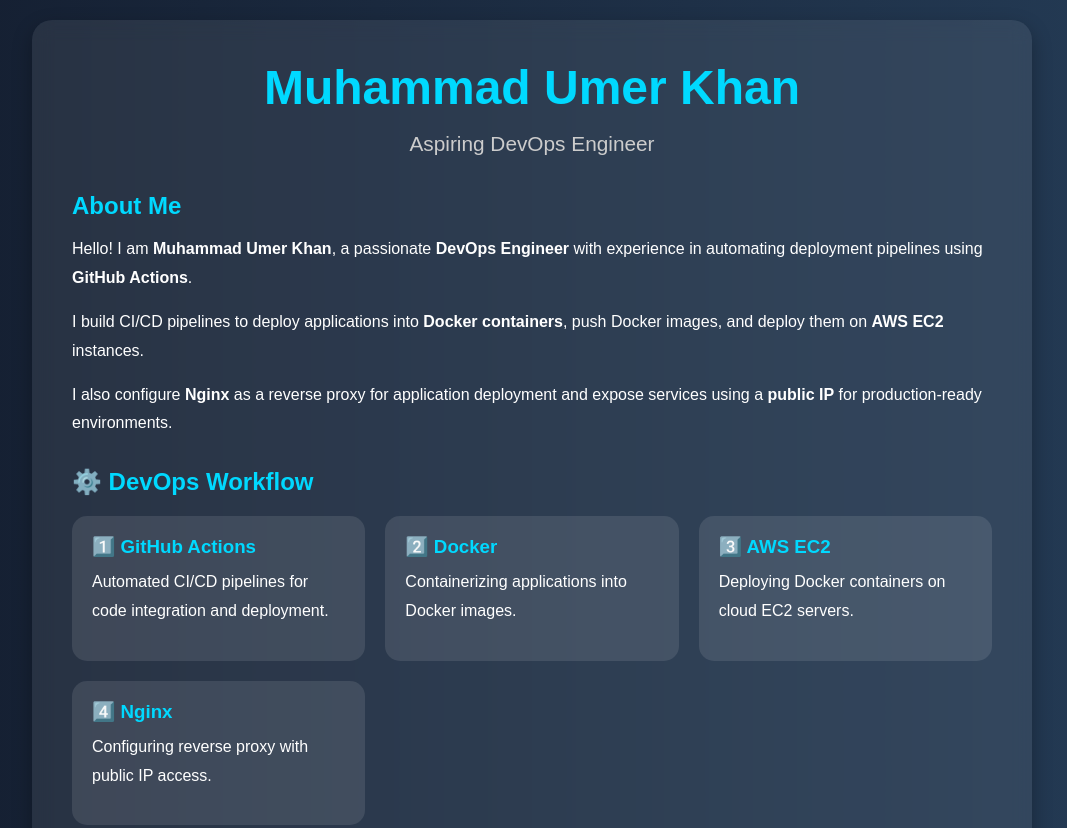
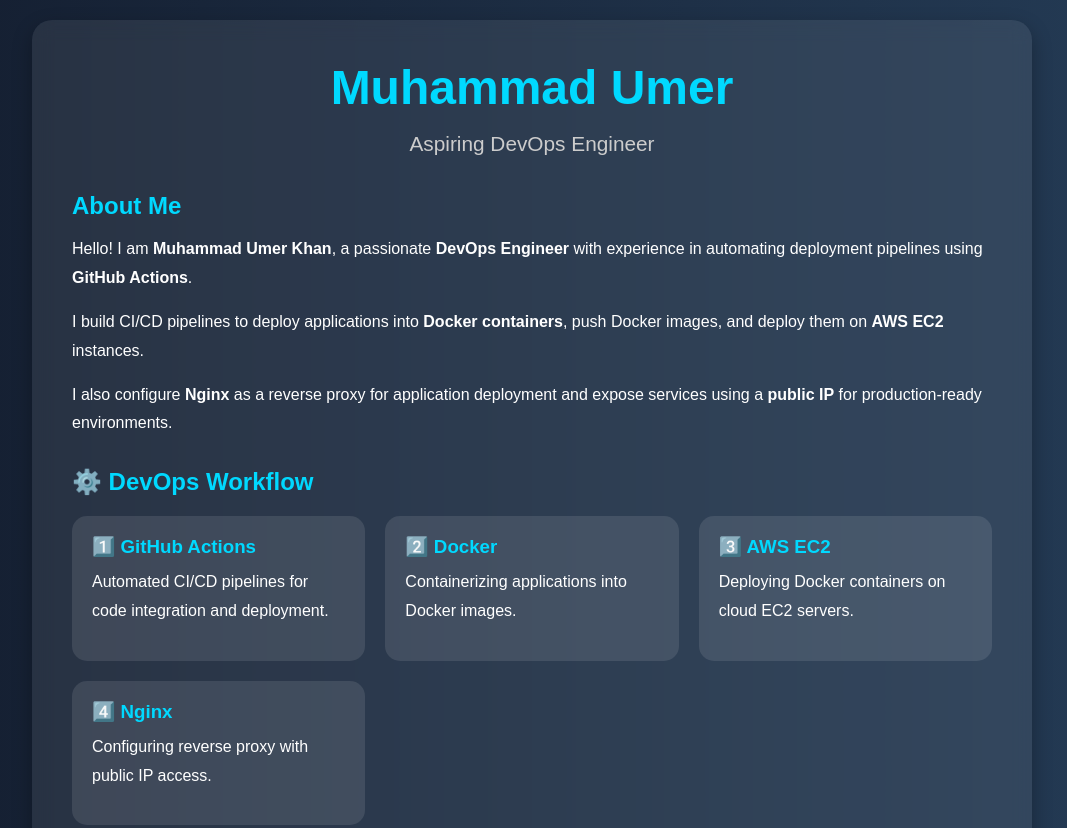
Before and after one commit to Umerkhan528/media-app, a website: page index/index.html in a window 1280 px wide. Shown: the top 828 px of the page, without its empty margins (108-1175 px from the left). Drawn offline with Linux system fonts and the light colour scheme.

Commit message:
Add modify content

```diff
--- a/index/index.html
+++ b/index/index.html
@@ -10,7 +10,7 @@
 
     <div class="container">
         <header>
-            <h1>Muhammad Umer Khan</h1>
+            <h1>Muhammad Umer</h1>
             <p class="role">Aspiring DevOps Engineer</p>
         </header>
 
```
